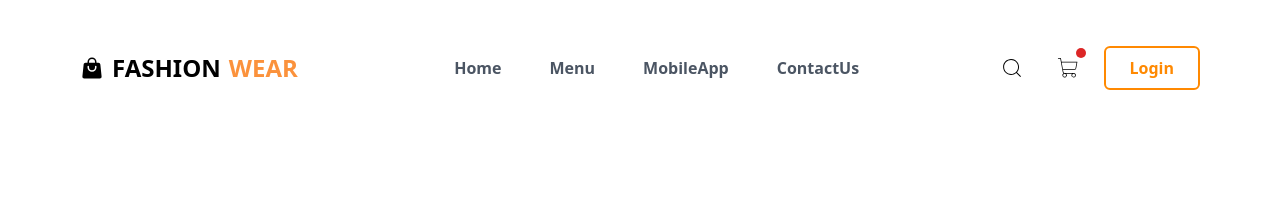
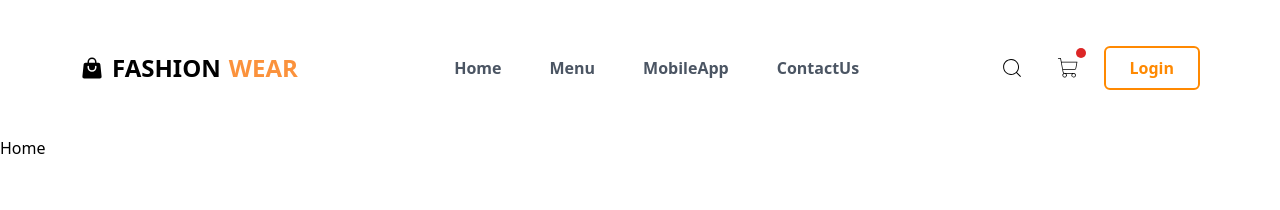
Before and after one commit to jenisha987/E-commerce-Website, a React (Vite) app in the folder e-commerce/: page / in a window 1280 px wide. Shown: the top 210 px of the page. Built offline with nearby package versions, Linux system fonts and the light colour scheme.

Commit message:
Layout component and Routes

```diff
--- a/e-commerce/src/App.jsx
+++ b/e-commerce/src/App.jsx
@@ -1,10 +1,24 @@
 import React from "react";
+import { createBrowserRouter, createRoutesFromElements, Route, RouterProvider } from "react-router-dom";
 import Navbar from "./components/Navbar";
+import Home from "./pages/Home";
+import Layout from "./components/Layout";
+import Cart from "./pages/Cart";
+import PlaceOrder from "./pages/PlaceOrder";
+
+
+const router = createBrowserRouter(createRoutesFromElements(
+    <Route path="/" element={<Layout />} >
+        <Route index element={<Home />} />
+        <Route path="/cart" element={<Cart />} />
+        <Route path="/order" element={<PlaceOrder />} />
+    </Route>
+))
 
 export default function App() {
     return (
         <div className="overflow-x-hidden">
-            <Navbar />
+            <RouterProvider router={router} />
         </div>
     )
 }
--- /dev/null
+++ b/e-commerce/src/components/Layout.jsx
@@ -0,0 +1,14 @@
+import React from "react";
+import Navbar from "./Navbar";
+import { Outlet } from "react-router-dom";
+
+export default function Layout() {
+    return (
+        <div>
+            <Navbar />
+            <main>
+               <Outlet />
+            </main>
+        </div>
+    )
+}
--- a/e-commerce/src/main.jsx
+++ b/e-commerce/src/main.jsx
@@ -1,11 +1,11 @@
 import { StrictMode } from 'react';
 import { createRoot } from 'react-dom/client';
-import { createBrowserRouter } from 'react-router-dom';
+// import { BrowserRouter } from 'react-router-dom';
 import App from './App.jsx'
 import './index.css'
 
 createRoot(document.getElementById('root')).render(
-  <createBrowserRouter>
+  <StrictMode>
     <App />
-  </createBrowserRouter>,
+  </StrictMode>,
 )
```
